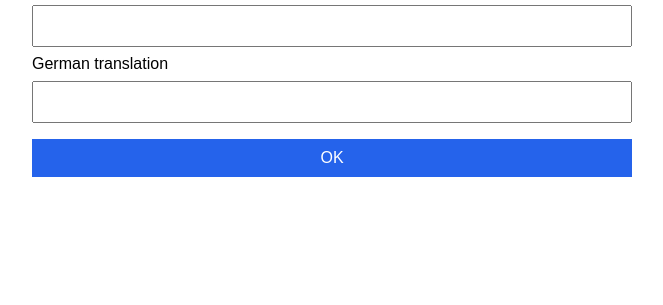
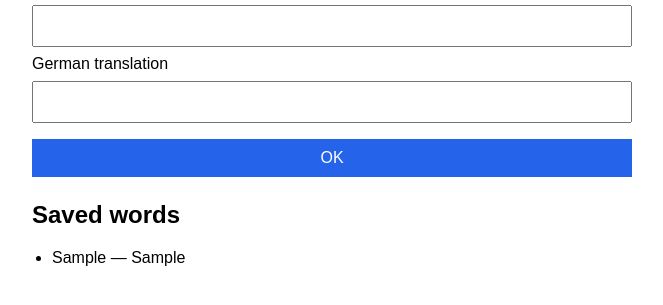
Before and after one commit to Abby-gal/Agent_use_template_flashcards, a plain HTML site: page index.html in a window 1280 px wide. Both pictures are taken after typing "Sample", "Sample" into the empty fields and a click on the button "OK". Shown: the part 125-430 px from the top of the page, without its empty margins (308-971 px from the left). Drawn offline with Linux system fonts and the light colour scheme.

Commit message:
implemented feature2

```diff
--- a/index.html
+++ b/index.html
@@ -20,6 +20,11 @@
 
 			<button type="submit">OK</button>
 		</form>
+
+		<section id="word-list-section">
+			<h2>Saved words</h2>
+			<ul id="word-list"></ul>
+		</section>
 	</main>
 </body>
 </html>
--- a/script.js
+++ b/script.js
@@ -3,6 +3,7 @@ const flashcards = [];
 const wordForm = document.getElementById("word-form");
 const englishWord = document.getElementById("english-word");
 const germanWord = document.getElementById("german-word");
+const wordList = document.getElementById("word-list");
 
 // Adds a submitted word pair and clears the two input fields.
 function addWordPair(event) {
@@ -18,6 +19,19 @@ function addWordPair(event) {
 	flashcards.push({ english: english, german: german });
 	englishWord.value = "";
 	germanWord.value = "";
+
+	showWordPairs();
 }
 
 wordForm.addEventListener("submit", addWordPair);
+
+// Shows all saved English and German word pairs in the list.
+function showWordPairs() {
+	wordList.textContent = "";
+
+	for (const pair of flashcards) {
+		const listItem = document.createElement("li");
+		listItem.textContent = pair.english + " — " + pair.german;
+		wordList.appendChild(listItem);
+	}
+}
--- a/style.css
+++ b/style.css
@@ -33,3 +33,11 @@ body {
 	border: 0;
 	cursor: pointer;
 }
+
+#word-list-section {
+	margin-top: 24px;
+}
+
+#word-list {
+	padding-left: 20px;
+}
```
